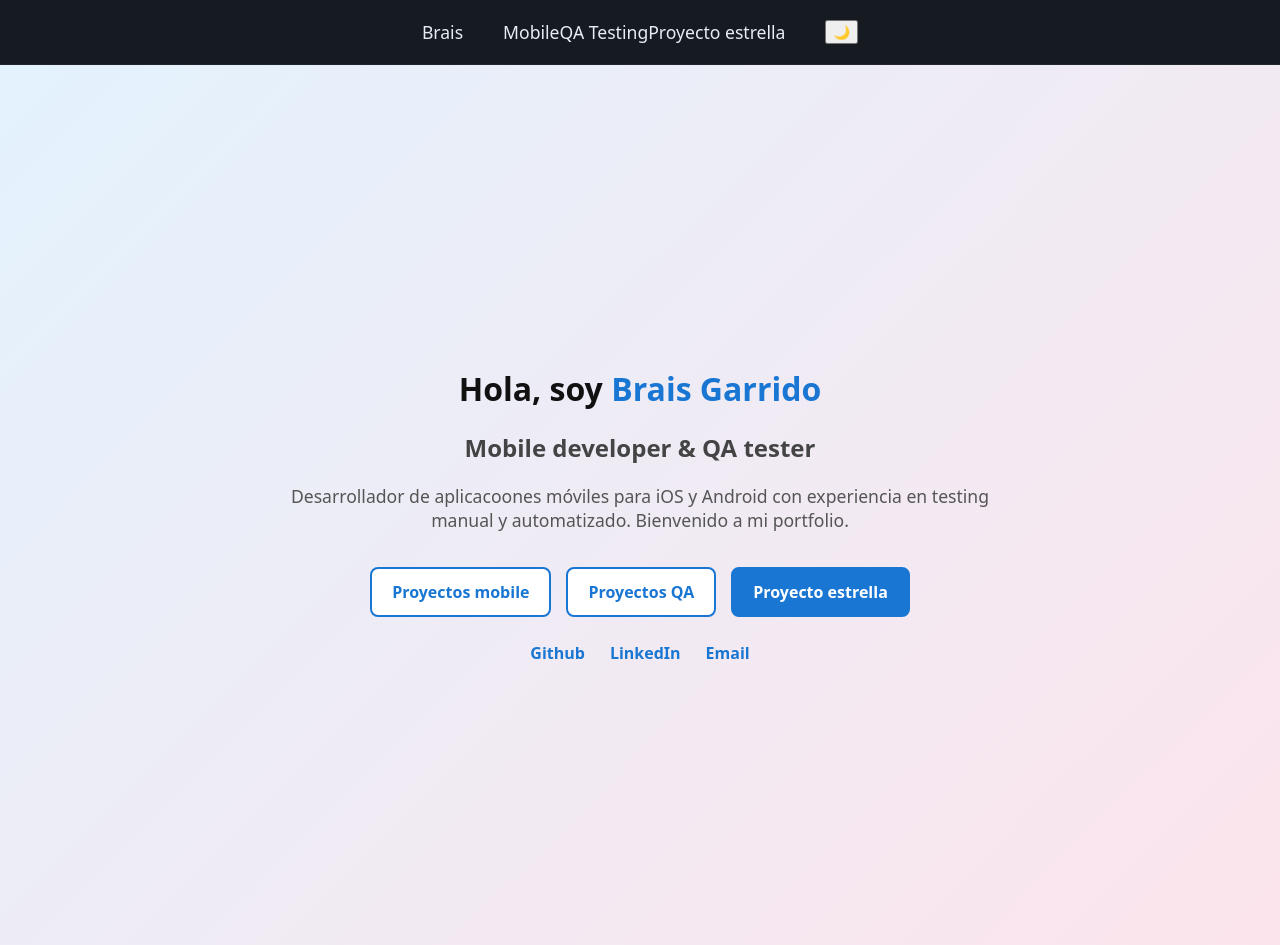
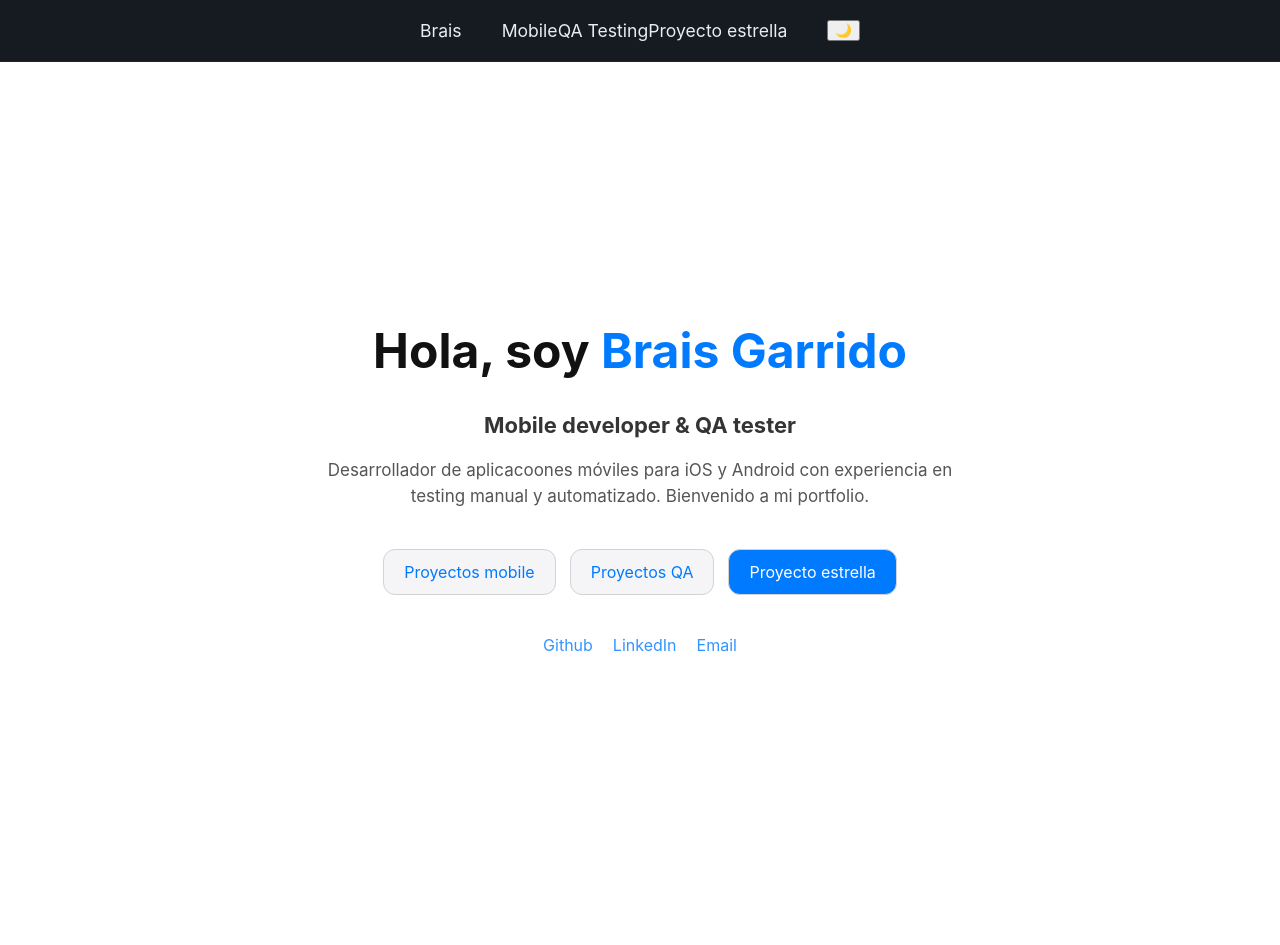
Before and after one commit to BraisGarrido/BraisGarrido.github.io, a React (Vite) app: page / in a window 1280 px wide. After the commit the page ends 882 px from the top, so only its background shows below. Built offline with nearby package versions, Linux system fonts and the light colour scheme.

Commit message:
CSS perfection

```diff
--- a/src/components/ProjectCard.css
+++ b/src/components/ProjectCard.css
@@ -1,11 +1,36 @@
 .project-card {
-    border: 1px solid #ddd;
-    padding: 16px;
-    border-radius: 8px;
-    transition: 0.3s;
+    background: var(--card-bg);
+    border: 1px solid var(--border);
+    border-radius: var(--radius);
+    padding: 20px;
+    transition: var(--transition);
+    box-shadow: 0 4px 10px rgba(0, 0, 0, 0.05);
 }
 
 .project-card:hover {
-    transform: translateY(-4px);
-    box-shadow: 0 4px 16px rgba(0, 0, 0, 0.15);
+    transform: translateY(-5px);
+    box-shadow: 0 8px 20px rgba(0, 0, 0, 0.10);
 }
+
+.project-card-img {
+    width: 100%;
+    height: 180px;
+    border-radius: var(--radius);
+    object-fit: cover;
+    margin-bottom: 12px;
+}
+
+.project-card h3 {
+    margin: 0;
+    font-size: 20px;
+}
+
+.project-card p {
+    font-size: 15px;
+    color: var(--text-secondary);
+    margin: 8px 0 16px;
+}
+
+.project-card a {
+    font-weight: 500;
+}
--- a/src/index.css
+++ b/src/index.css
@@ -1,29 +1,54 @@
-/* VARIABLES LIGHT MODE */
+/* Theme variables */
+
 :root {
-  --bg-color: #ffffff;
-  --text-color: #111;
-  --card-bg: #f5f5f5;
-  --accent: #4b7bff;
+  --bg: #ffffff;
+  --bg-secondary: #f5f5f7;
+  --text: #111111;
+  --text-secondary: #555;
+  --card-bg: #ffffff;
+  --border: #d2d2d7;
+  --accent: #007aff;
+  --radius: 12px;
+  --transition: 0.25s ease;
 }
 
-/* VARIABLES DARK MODE */
 [data-theme="dark"] {
-  --bg-color: #0b0f19;
-  --text-color: #f1f1f1;
-  --card-bg: #1a1f2e;
-  --accent: #6d9bff;
+  --bg: #000000;
+  --bg-secondary: #111111;
+  --text: #f5f5f7;
+  --text-secondary: #cccccc;
+  --card-bg: #1c1c1e;
+  --border: #3a3a3c;
+  --accent: #0a84ff;
 }
 
-/* Estilos globales */
+/* Global layout */
+
 body {
-  background: var(--bg-color);
-  color: var(--text-color);
   margin: 0;
-  font-family: system-ui, sans-serif;
+  padding: 0;
+  background: var(--bg);
+  color: var(--text);
+  font-family: -apple-system, BlinkMacSystemFont, "SF Pro Text", system-ui, sans-serif;
+  transition: background var(--transition), color var(--transition);
 }
 
-/* Links */
 a {
   color: var(--accent);
   text-decoration: none;
 }
+
+/* spacing utilities globales*/
+section {
+  max-width: 1100px;
+  margin: auto;
+  padding: 60px 20px;
+}
+
+.projects-grid {
+  margin-top: 40px;
+  display: grid;
+  gap: 20px;
+  grid-template-columns: repeat(auto-fit, minmax(280px, 1fr));
+  align-items: stretch;
+}
--- a/src/pages/Home.css
+++ b/src/pages/Home.css
@@ -1,80 +1,76 @@
 .home-container {
-    min-height: 100vh;
+    min-height: calc(100vh - 60px);
     display: flex;
+    align-items: center;
     justify-content: center;
-    align-items: center;
-    padding: 40px;
-    background: linear-gradient(135deg, #e3f2fd, #fce4ec);
+    padding: 40px 20px;
 }
 
 .home-content {
-    max-width: 700px;
+    max-width: 650px;
     text-align: center;
 }
 
+.home-title {
+    font-size: 48px;
+    font-weight: 700;
+}
+
 .home-title span {
-    color: #1976d2;
+    color: var(--accent);
 }
 
 .home-subtitle {
-    font-size: 1.5rem;
-    color: #444;
-    margin-bottom: 20px;
+    font-size: 22px;
+    margin-top: 10px;
+    opacity: 0.85;
 }
 
 .home-description {
-    font-size: 1.1rem;
-    color: #555;
-    margin-bottom: 35px;
+    margin-top: 20px;
+    font-size: 17px;
+    color: var(--text-secondary);
+    line-height: 1.5;
 }
 
 .home-buttons {
+    margin-top: 40px;
     display: flex;
     justify-content: center;
-    gap: 15px;
-    flex-wrap: wrap;
-    margin-bottom: 25px;
+    gap: 14px;
 }
 
 .home-btn {
     padding: 12px 20px;
-    border-radius: 8px;
-    background: white;
-    border: 2px solid #1976d2;
-    color: #1976d2;
-    font-weight: 600;
-    text-decoration: none;
-    transition: 0.3s;
+    border-radius: var(--radius);
+    background: var(--bg-secondary);
+    border: 1px solid var(--border);
+    transition: var(--transition);
 }
 
 .home-btn:hover {
-    background: #1976d2;
+    background: var(--accent);
+    color: white;
+    border-color: var(--accent);
+}
+
+.home-btn.primary {
+    background: var(--accent);
     color: white;
 }
 
-.home-btn.primary {
-    background: #1976d2;
-    color: white;
-}
-
-.home-btn.primary:hover {
-    background: #115293;
-}
-
 .home-social {
-    margin-top: 15px;
+    margin-top: 40px;
     display: flex;
     justify-content: center;
-    gap: 25px;
+    gap: 20px;
 }
 
 .home-social a {
-    color: #1976d2;
-    font-weight: 600;
-    text-decoration: none;
-    transition: 0.3s;
+    opacity: 0.8;
+    transition: opacity var(--transition);
 }
 
 .home-social a:hover {
-    color: #0d47a1;
+    opacity: 1;
 }
```
